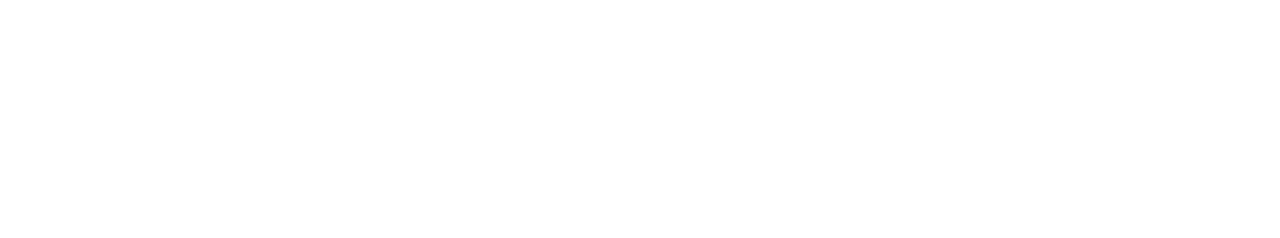
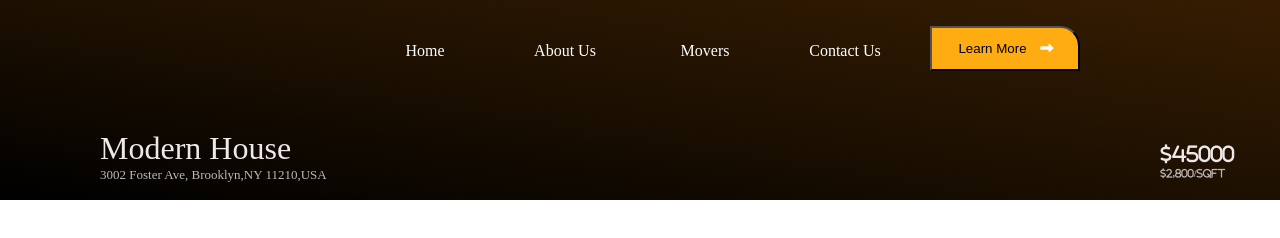
Before and after one commit to Kpine-MO/restaurant, a plain HTML site: page page2.html in a window 1280 px wide. Drawn offline with Linux system fonts and the light colour scheme; a web font is replaced by a local one.

Commit message:
This commit has an active link to the nav home and movers which direct you to page1.html and page2.html respectively.

```diff
--- a/assets/styles.css
+++ b/assets/styles.css
@@ -176,7 +176,7 @@ h2{
 }
 h3{
  text-transform: capitalize;
- font-size: xx-large;
+ font-size: x-large;
  font-weight: lighter;
  padding: 25px 20px;
 }
@@ -247,10 +247,12 @@ margin: 20px;
 table{
 width: 800px;
 text-align: center;
-color: white;
+color: wheat;
 }
 td{
  padding: 5px 0;
+ font-weight: lighter;
+ color: rgb(243, 226, 194);
 }
 footer{
  background: linear-gradient(to top right, black, black, black, rgb(51, 29, 2));
@@ -284,3 +286,70 @@ strong{
  font-weight: lighter;
  color: #ffac12;
 }
+nav{
+ background: linear-gradient( to top right, black,rgb(29, 16, 1),rgb(54, 29, 1));
+ height: 200px;
+}
+.nav-left{
+ display: flex;
+ float: right;
+ margin-top: 20px;
+ margin-right: 200px;
+}
+.nav-left .btn1{
+ background-color: #ffac12;
+ color: black;
+ margin-top: 6px;
+}
+.nav-left .fa-long-arrow-right{
+ color: white;
+}
+.nav-left ul{
+ padding-top: 20px;
+}
+.border{
+  position: absolute;
+ width: 100%;
+ background: rgb(51, 29, 2);
+ height: 1px;
+ margin-top: 100px;
+}
+.inline{
+  position: relative;
+  display: flex;
+  justify-content: space-between;
+  color: rgb(238, 232, 232);
+  margin-top: 130px;
+  margin-left: 100px;
+  margin-right: 100px;
+ }
+  .top{
+  font-size: xx-large;
+  font-weight: lighter;
+  text-transform: capitalize;
+  color: rgb(238, 232, 232);
+ }
+ .bottom{
+  text-transform: capitalize;
+  font-size: small;
+  margin-top: 0;
+  color: rgb(190, 185, 185);
+ }
+ #usd1{
+   position: absolute;
+  font-size: larger;
+  margin-left: 1160px;
+  margin-top: 145px;
+  color: rgb(238, 232, 232);
+ }
+ #usd2{
+   position: absolute;
+  font-size: x-small;
+  margin-left: 1160px;
+  margin-top: 150px;
+  color: rgb(190, 185, 185);
+ }
+.address{
+  position: absolute;
+  margin-top: 40px;
+}
--- a/page2.html
+++ b/page2.html
@@ -0,0 +1,53 @@
+<!DOCTYPE html>
+<html lang="en">
+  <head>
+    <meta charset="UTF-8" />
+    <meta http-equiv="X-UA-Compatible" content="IE=edge" />
+    <meta name="viewport" content="width=device-width, initial-scale=1.0" />
+    <title>Moto moto tings</title>
+    <link rel="stylesheet" href="./assets/styles.css" />
+    <link rel="preconnect" href="https://fonts.googleapis.com" />
+    <link rel="preconnect" href="https://fonts.gstatic.com" crossorigin />
+    <link
+      href="https://fonts.googleapis.com/css2?family=Nunito:wght@200&family=Poppins:wght@300&display=swap"
+      rel="stylesheet"
+    />
+    <link rel="preconnect" href="https://fonts.googleapis.com" />
+    <link rel="preconnect" href="https://fonts.gstatic.com" crossorigin />
+    <link
+      href="https://fonts.googleapis.com/css2?family=Adamina&family=Nunito:wght@200&family=Poppins:wght@300&display=swap"
+      rel="stylesheet"
+    />
+    <script
+      src="https://kit.fontawesome.com/e2eb231d20.js"
+      crossorigin="anonymous"
+    ></script>
+  </head>
+  <body>
+    <nav>
+      <div class="nav-left">
+        <ul>
+          <li><a class="nav-link" href="page1.html">home</a></li>
+          <li><a class="nav-link" href="#">about us</a></li>
+          <li><a class="nav-link" href="#">movers</a></li>
+          <li><a class="nav-link" href="#">contact us</a></li>
+        </ul>
+        <button class="btn1">
+          <b>learn more</b>
+          <i class="fa fa-long-arrow-right" aria-hidden="true"></i>
+        </button>
+      </div>
+      <div id="inline">
+        <div class="address">
+          <p class="top">modern house</p>
+          <p class="bottom">3002 foster ave, brooklyn,NY 11210,USA</p>
+        </div>
+        <div class="cash">
+          <i class="fa fa-usd" aria-hidden="true" id="usd1">45000</i>
+          <br />
+          <i class="fa fa-usd" aria-hidden="true" id="usd2">2,800/sqft</i>
+        </div>
+      </div>
+    </nav>
+  </body>
+</html>
```
Also changed, not shown: page1.html (+7 -7 lines).
